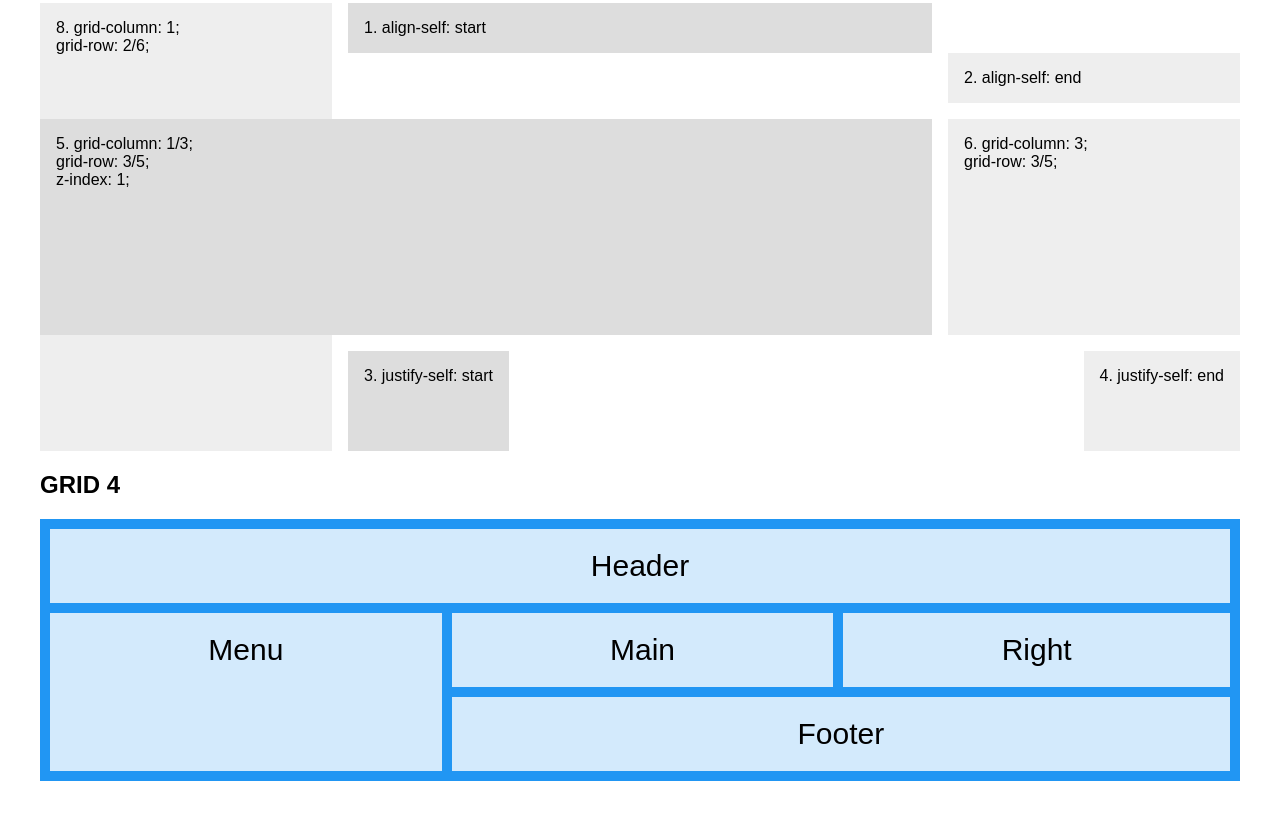
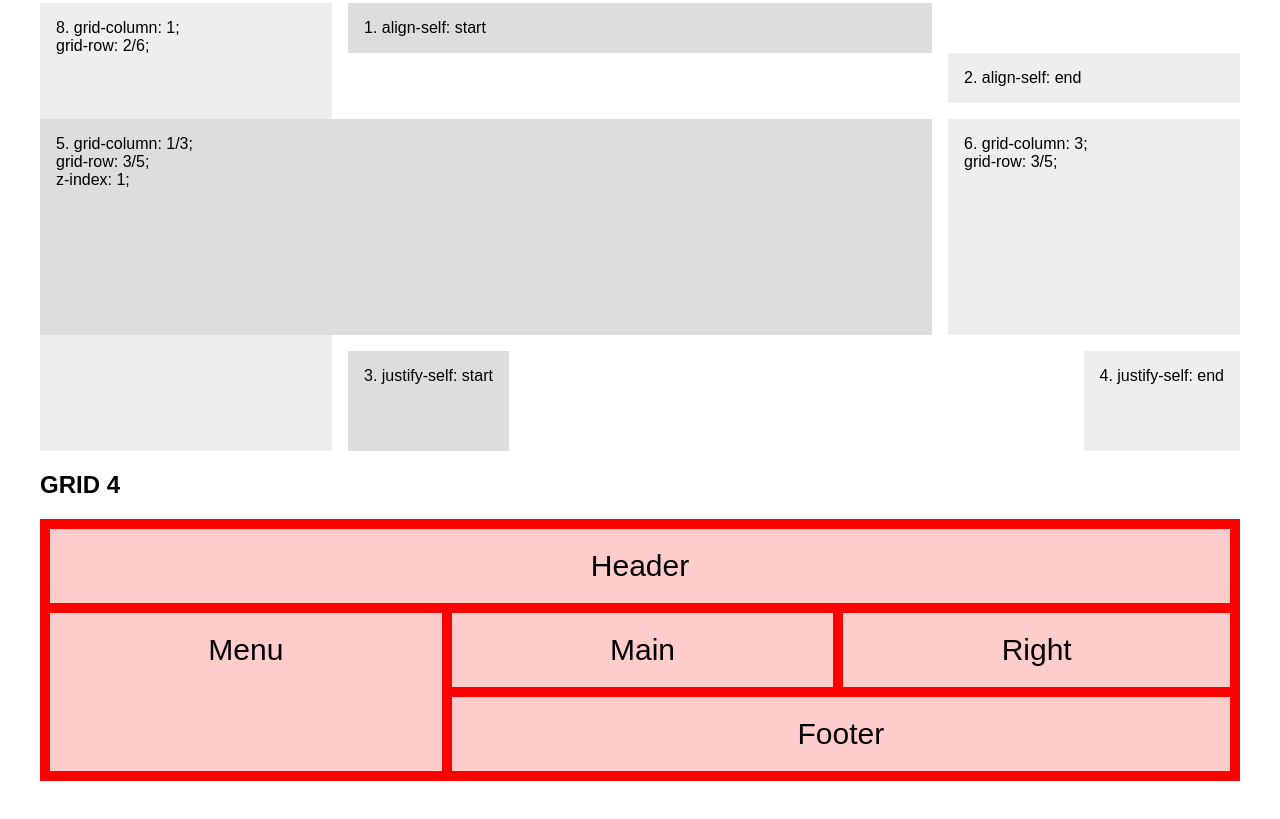
Before and after one commit to lmackenzie94/css-grid-reference, a plain HTML site: page index.html in a window 1280 px wide. Shown: the part 1534-2353 px from the top of the page. Drawn offline with Linux system fonts and the light colour scheme.

Commit message:
small change

```diff
--- a/style/grid-prefixed.css
+++ b/style/grid-prefixed.css
@@ -164,7 +164,7 @@
     "menu footer footer";
   /* each line above should contain same # of elements */
   grid-gap: 10px;
-  background-color: #2196f3;
+  background-color: red;
   padding: 10px;
 }
 
```
